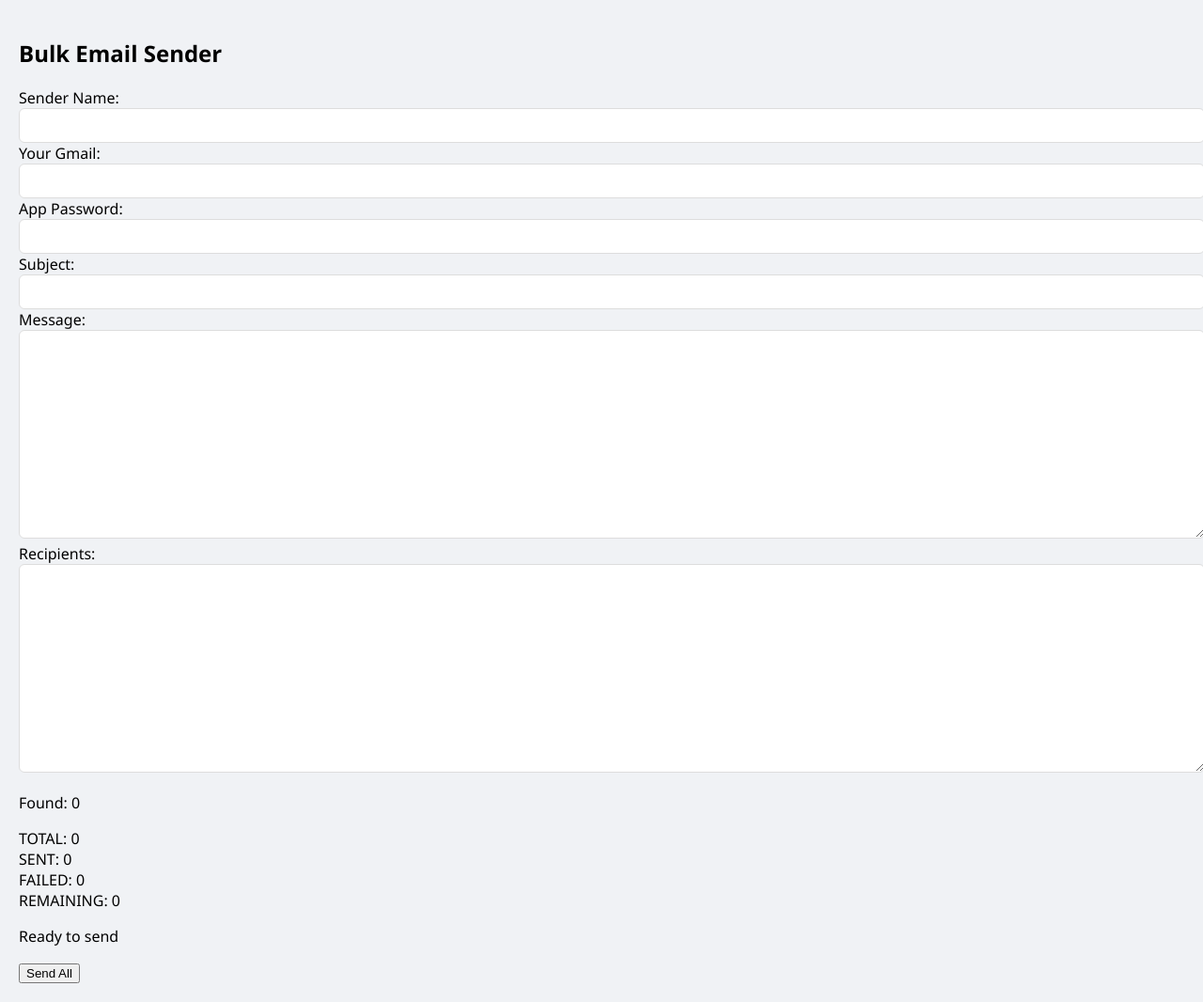
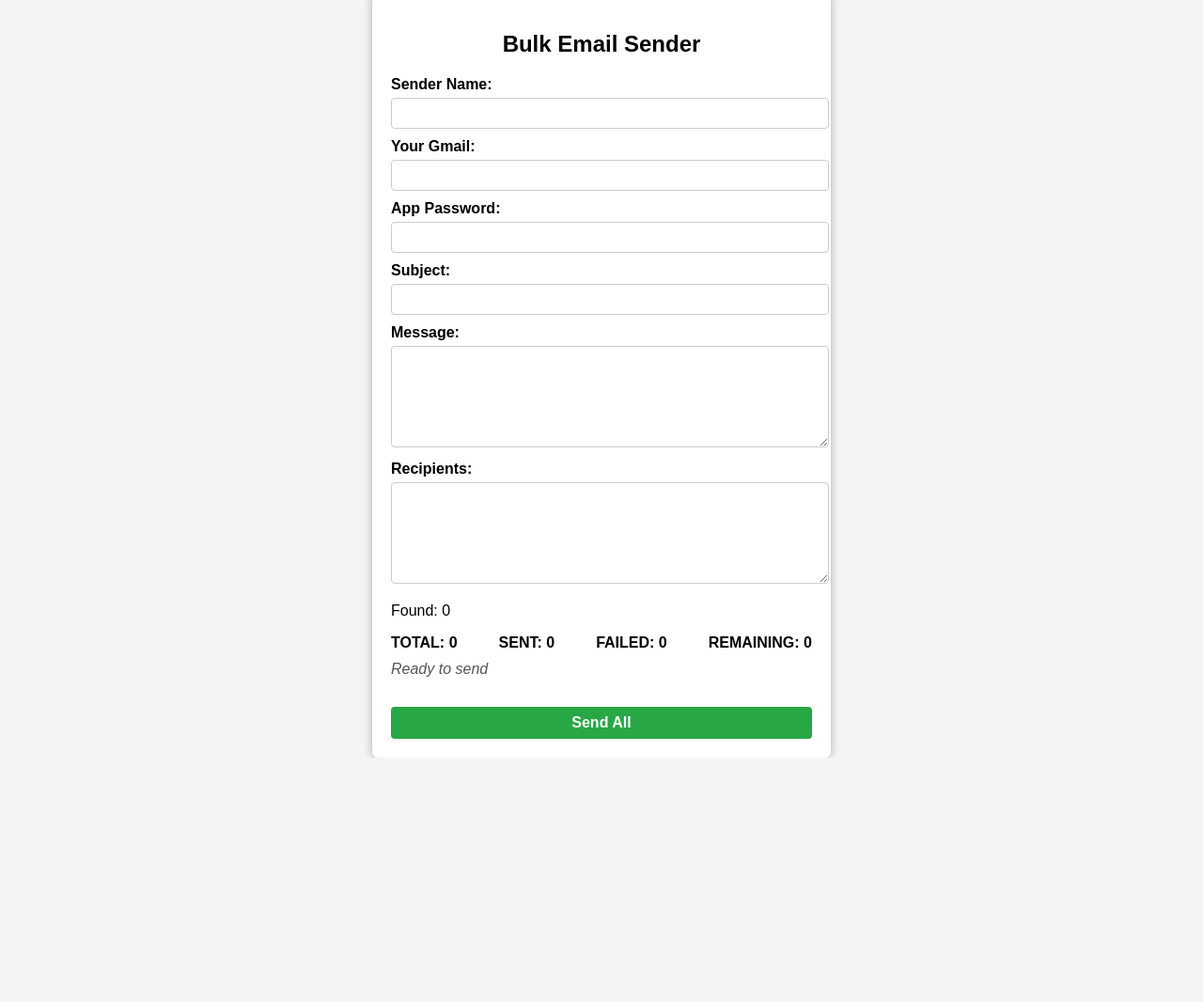
Before and after one commit to pradeepkumar95751-bit/Pradee-Kumar, a Python web app: template templates/index.html in a window 1280 px wide. Shown: the whole page at 94% size. After the commit the page ends 806 px from the top, so only its background shows below. Run offline with Jinja, Linux system fonts and the light colour scheme; the template is opened without the code that fills it, so the values that code supplies are empty.

Commit message:
Update style.css

```diff
--- a/static/style.css
+++ b/static/style.css
@@ -1,83 +1,29 @@
 body {
-    font-family: 'Segoe UI', Tahoma, Geneva, Verdana, sans-serif;
-    background-color: #f0f2f5;
-    margin: 0;
-    padding: 20px;
+  font-family: Arial, sans-serif;
+  background: #f4f4f4;
+  display: flex;
+  justify-content: center;
+  align-items: center;
+  height: 100vh;
+  margin: 0;
 }
-
-.container {
-    max-width: 1200px;
-    margin: auto;
+.dashboard {
+  background: #fff;
+  padding: 20px;
+  border-radius: 6px;
+  box-shadow: 0 0 10px #aaa;
+  width: 35%;
 }
-
-.main-content {
-    display: flex;
-    gap: 20px;
+h2 { text-align: center; margin-bottom: 20px; }
+label { display: block; margin-top: 10px; font-weight: bold; }
+input, textarea, button {
+  width: 100%; margin-top: 5px; padding: 8px;
+  border: 1px solid #ccc; border-radius: 4px;
 }
-
-.card {
-    background: white;
-    padding: 20px;
-    border-radius: 12px;
-    box-shadow: 0 4px 6px rgba(0,0,0,0.1);
-    margin-bottom: 20px;
+button {
+  background: #28a745; color: #fff; border: none;
+  margin-top: 15px; cursor: pointer; font-size: 16px; font-weight: bold;
 }
-
-.input-group {
-    display: flex;
-    gap: 10px;
-    margin-bottom: 15px;
-}
-
-input, textarea {
-    width: 100%;
-    padding: 10px;
-    border: 1px solid #ddd;
-    border-radius: 6px;
-    outline: none;
-}
-
-textarea {
-    height: 200px;
-}
-
-.left-panel { flex: 1; }
-.right-panel { flex: 1; }
-
-.stats {
-    display: grid;
-    grid-template-columns: repeat(2, 1fr);
-    gap: 10px;
-    margin-bottom: 15px;
-}
-
-.stat-box {
-    border: 1px solid #eee;
-    padding: 10px;
-    text-align: center;
-    border-radius: 8px;
-}
-
-.stat-box p { font-size: 24px; font-weight: bold; margin: 5px 0; color: #2ecc71; }
-.stat-box.failed p { color: #e74c3c; }
-
-.btn-send {
-    width: 100%;
-    padding: 15px;
-    background: #00a86b;
-    color: white;
-    border: none;
-    border-radius: 8px;
-    font-size: 18px;
-    cursor: pointer;
-}
-
-.log-area {
-    background: #f9f9f9;
-    padding: 10px;
-    height: 100px;
-    font-family: monospace;
-    font-size: 12px;
-    border-radius: 6px;
-    overflow-y: auto;
-}
+button:disabled { background: #ccc; cursor: not-allowed; }
+.counters { margin-top: 15px; display: flex; justify-content: space-between; font-weight: bold; }
+#status { margin-top: 10px; font-style: italic; color: #555; }
```
